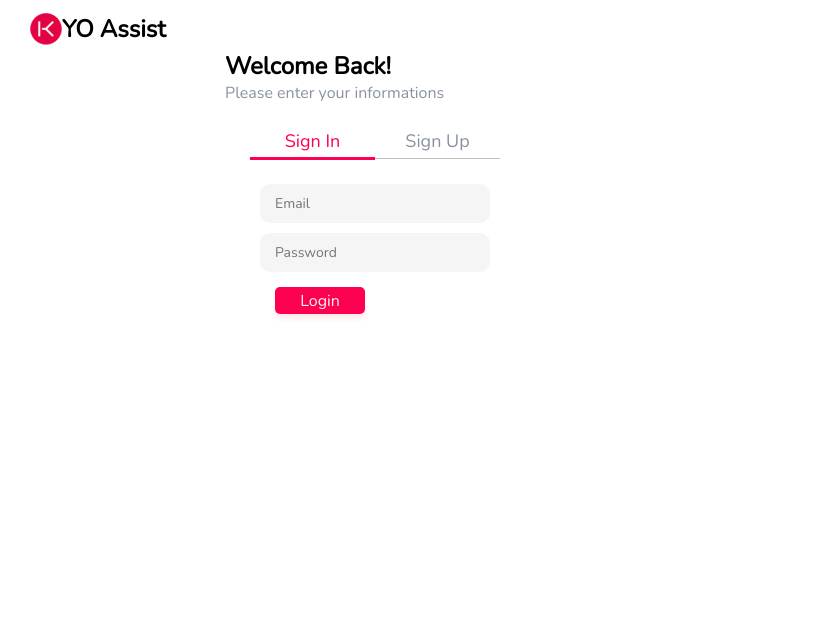
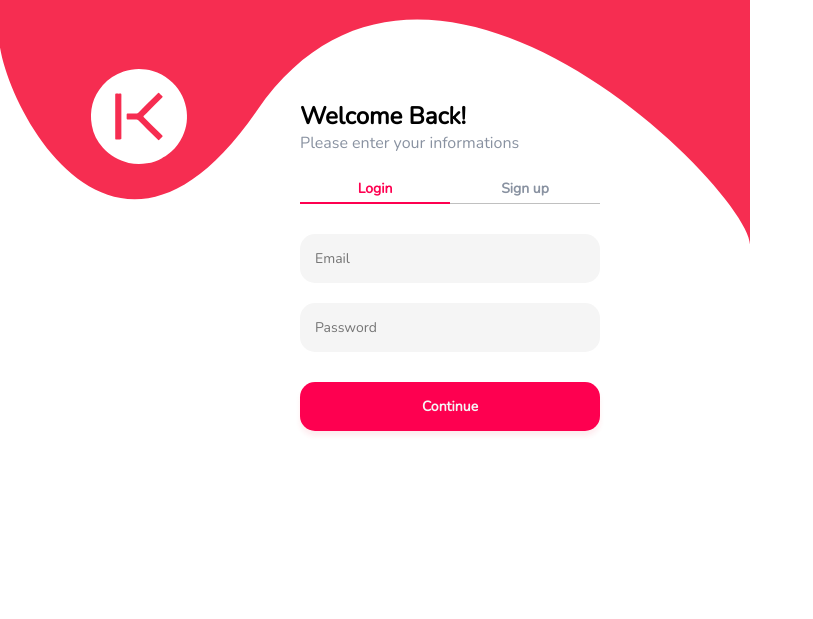
Before and after one commit to Arrrax1/junctionApp, a web app: file index.html in a window 1280 px wide. Shown: the top 619 px of the page, without its empty margins (0-813 px from the left). Run offline with its HTML, style and script files only (its server is not run), Linux system fonts and the light colour scheme.

Commit message:
auth page

```diff
--- a/index.html
+++ b/index.html
@@ -9,44 +9,31 @@
     <title>KYO Assist</title>
 </head>
 <body>
-    <div class="title"><img src="images/kyo32.ico" alt="">YO Assist</div>
     <section class="main">
         <input class="tab_radio" type="radio" id="signIn" name="tab" checked>
         <input class="tab_radio" type="radio" id="signUp" name="tab">
         <h2 id="welcome_message">Welcome Back!</h2>
         <p id="welcome_description">Please enter your informations</p>
         <nav class="nav_tabs" id="tab_switch">
-            <label id="SignInLabel" for="signIn" class="tab_item">Sign In</label>
-            <label id="SignUpLabel" for="signUp" class="tab_item">Sign Up</label>
+            <label id="SignInLabel" for="signIn" class="tab_item"> <p>Login</p></label>
+            <label id="SignUpLabel" for="signUp" class="tab_item"> <p>Sign up</p></label>
             <div class="slider"></div>
         </nav>
         <div class="content">
             <div class="signInContent">
                 <form action="/" method="post">
-                    <div>
                         <input id="loginEmail" class="input_credentials" type="email" placeholder="Email">
-                    </div>
-                    <div>
                         <input id="loginPassword" class="input_credentials" type="password" placeholder="Password">
-                    </div>
-                    <input id="signin_btn" type="button" value="Login" class="submit_button">
+                        <input id="signin_btn" type="button" value="Continue" class="submit_button">
                 </form>
             </div>
             <div class="signUpContent">
                 <form action="/" method="post">
-                    <div>
                         <input id="signUpUsername" class="input_credentials" type="text" placeholder="Full name">
-                    </div>
-                    <div>
                         <input id="signUpEmail" class="input_credentials" type="email" placeholder="Email">
-                    </div>
-                    <div>
                         <input id="signUpPassword" class="input_credentials" type="password" placeholder="Password">
-                    </div>
-                    <div>
                         <input id="signUpPaswordConfirm" class="input_credentials" type="password" placeholder="Confirm password">
-                    </div>
-                    <input id="signup_btn" type="button" value="Register" class="submit_button">
+                        <input id="signup_btn" type="button" value="Continue" class="submit_button">
                 </form>
             </div>
         </div>
--- a/scrapper/main.js
+++ b/scrapper/main.js
@@ -7,7 +7,7 @@ document.addEventListener('DOMContentLoaded', function() {
     chrome.tabs.query({active: true, currentWindow: true}, function(tabs) {
       let currentTab = tabs[0];
       let currentUrl = currentTab.url;
-      let knownEmails = /mail\.google\.com\/mail\/u\/1\/#inbox\//;
+      let knownEmails = /mail\.google\.com\/mail\/u\/[0-9]\/#inbox\//;
       let status = document.getElementById('status');
       let name = document.getElementById('sender_name');
 
--- a/styles/main.css
+++ b/styles/main.css
@@ -8,6 +8,14 @@ body{
     background-color: #fff;
     width: 750px;
     height: 520px;
+    background-image: url("../images/Header.svg");
+    background-repeat: no-repeat;
+}
+
+.Header{
+    position: absolute;
+    top: 0;
+    left: 0;
 }
 
 .tab_radio{
@@ -29,12 +37,13 @@ body{
 
 .main{
     width: fit-content;
-    margin: 0 auto;
+    margin-top: 100px;
+    margin-left: 300px;
 }
 
 .nav_tabs{
     display: flex;
-    width: 250px;
+    width: 100%;
     align-items: center;
     margin: 20px auto;
 }
@@ -54,18 +63,24 @@ body{
 
 .slider{
     position: absolute;
-    width: 125px;
-    height: 33px;
-    border-bottom:3px solid #FE0050;
+    width: 150px;
+    height: 28px;
+    border-bottom:2px solid #FE0050;
     transition: all 0.3s ease;
 }
 
 #signUp:checked ~ nav .slider{
-    margin-left: 125px;
+    margin-left: 150px;
 }
 #signIn:checked ~ nav #SignInLabel,
 #signUp:checked ~ nav #SignUpLabel{
     color: #FE0050;
+}
+
+#SignInLabel p,
+#SignUpLabel p{
+    font-size: 14px;
+    font-weight: 600;
 }
 
 .content{
@@ -78,7 +93,8 @@ body{
 
 .signInContent,.signUpContent{
     display: none;
-    width: 80% ;
+    width: 100% ;
+
 }
 
 #signIn:checked ~ .content .signInContent,
@@ -87,27 +103,37 @@ body{
 }
 
 .input_credentials{
-    color: #8992A1;
     background-color: #F5F5F5;
-    width: 200px;
     font-size: 14px;
-    padding: 10px 15px;
+    padding: 15px;
     border: none;
-    border-radius: 10px;
+    border-radius: 15px;
     outline: none;
-    margin: 5px;
+
 }
 
 .submit_button{
     color: #F5F5F5;
-    width: 90px;
-    height: 27px;
-    margin: 10px 20px;
+    padding: 15px;
     background-color: #FE0050;
-    border-radius: 5px;
+    border-radius: 15px;
     outline: none;
     border: none;
     font-size: 16px;
     cursor: pointer;
     box-shadow: 0px 5px 5px rgba(246, 45, 81, 0.09);
+    margin-top: 10px;
 }
+
+#signin_btn, select, textarea{
+    font-size: 14px;
+    font-weight: 600;
+}
+
+form{
+    display: flex;
+    flex-direction: column;
+    gap: 20px;
+    margin-top: 10px;
+
+}
```
Also changed, not shown: images/Header.svg (added).
